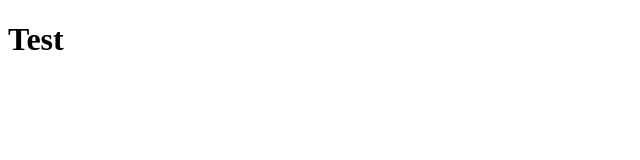
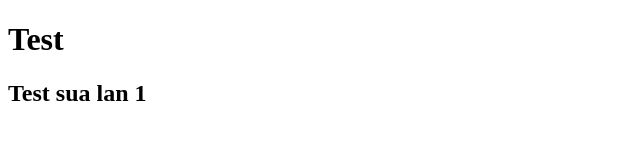
Before and after one commit to huutran1908/test1, a plain HTML site: page index.html in a window 1280 px wide. Shown: the whole page, without its empty margins (0-640 px from the left). Drawn offline with Linux system fonts and the light colour scheme.

Commit message:
1. commit sua lan 1

```diff
--- a/index.html
+++ b/index.html
@@ -7,5 +7,6 @@
   </head>
   <body>
     <h1>Test</h1>
+    <h2>Test sua lan 1</h2>
   </body>
 </html>
```
